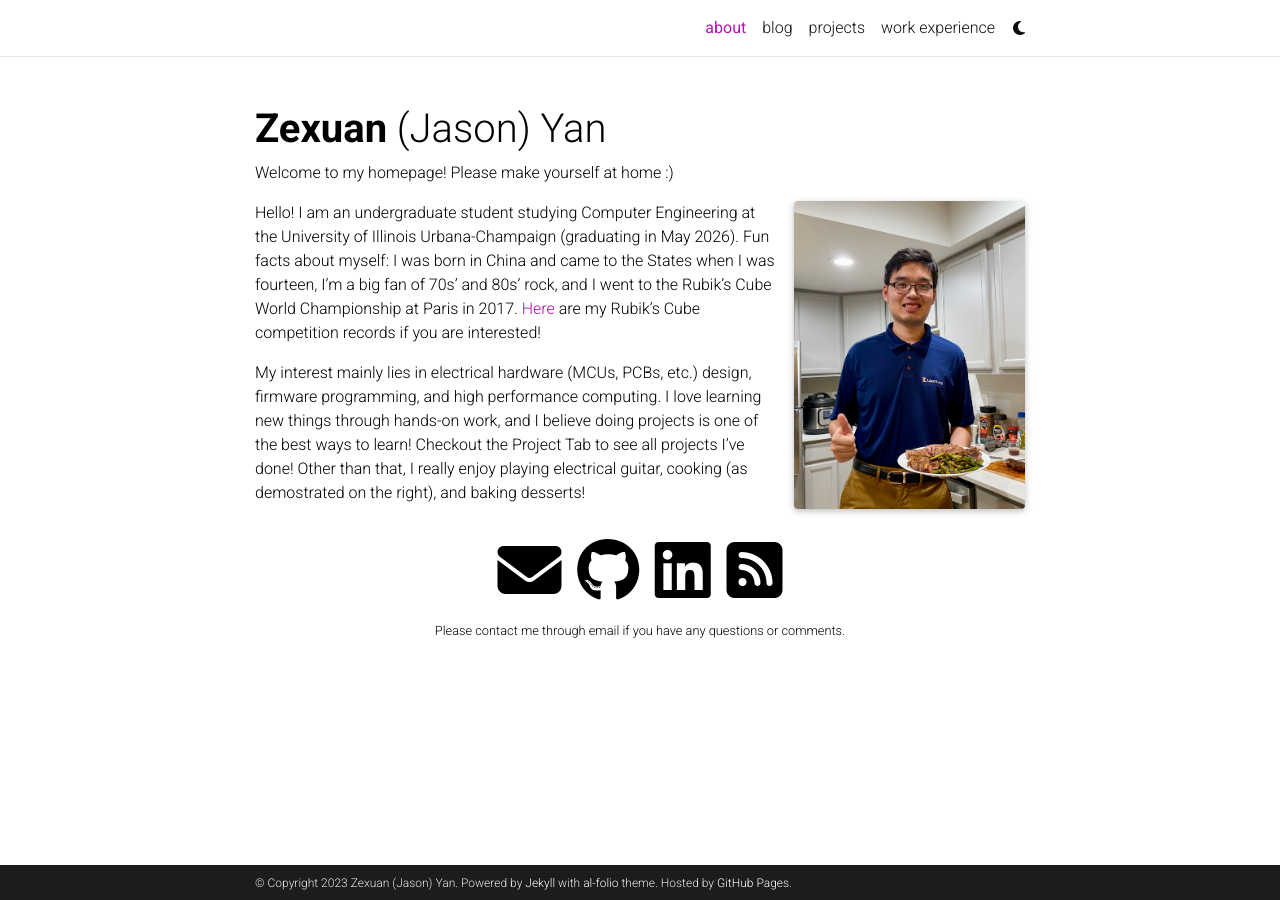
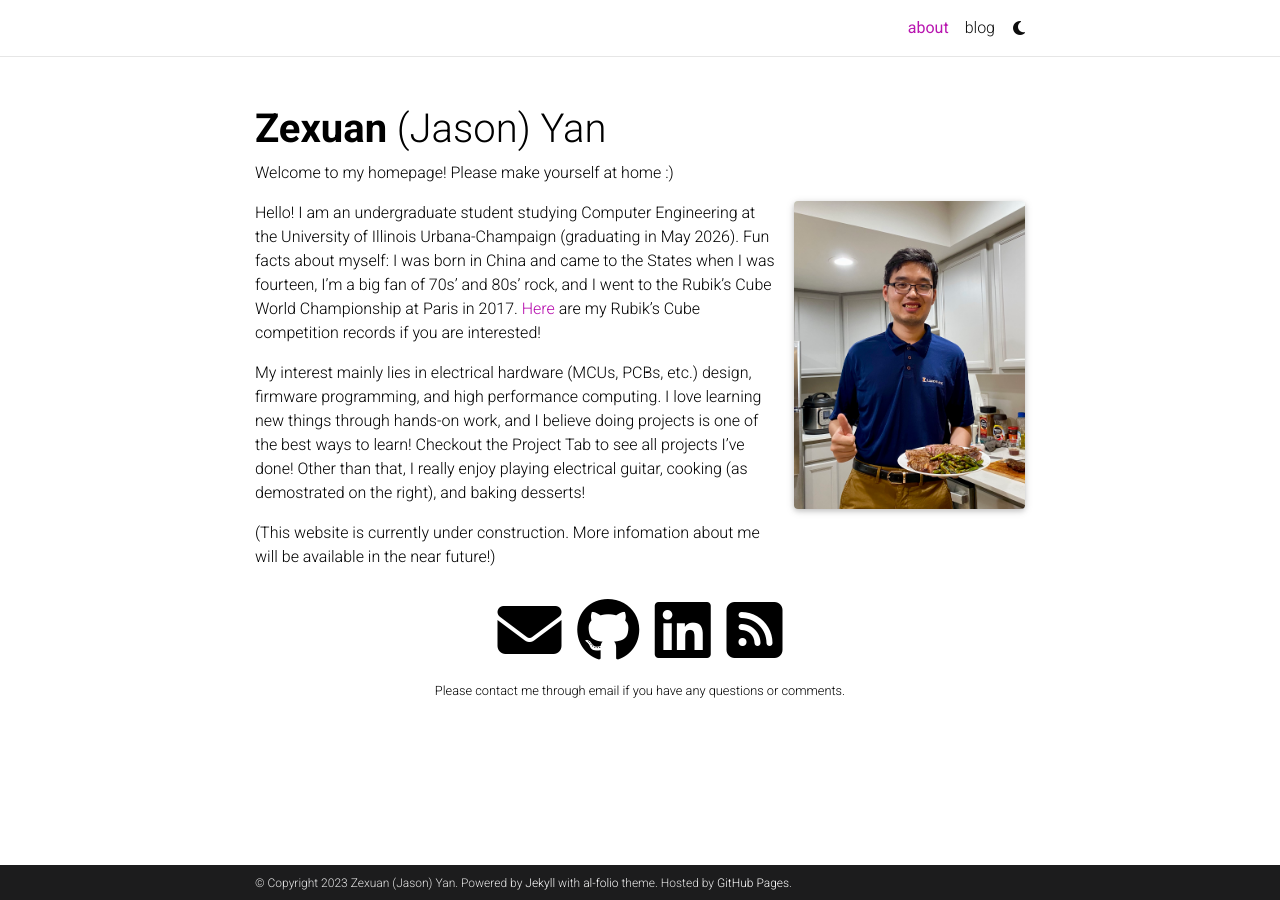
Before and after one commit to zexuanyan/zexuanyan.github.io, a Jekyll site: the page built from _pages/about.md, in a window 1280 px wide. Built offline with Jekyll 4.4.1, drawn with Linux system fonts in a browser that asks for light colours; full-size pictures stand in for the smaller copies a plugin makes; comment, search, counter and statistics services are not loaded; a style sheet for code colours, icons or effects is not loaded.

Commit message:
disabled most page for further updates

```diff
--- a/_config.yml
+++ b/_config.yml
@@ -129,10 +129,10 @@
 
 # Pagination
 pagination:
-  enabled: true
+  enabled: false
 
 related_blog_posts:
-  enabled: true
+  enabled: false
   max_related: 5
 
 # Giscus comments (RECOMMENDED)
--- a/_pages/about.md
+++ b/_pages/about.md
@@ -19,3 +19,5 @@
 Hello! I am an undergraduate student studying Computer Engineering at the University of Illinois Urbana-Champaign (graduating in May 2026). Fun facts about myself: I was born in China and came to the States when I was fourteen, I'm a big fan of 70s' and 80s' rock, and I went to the Rubik's Cube World Championship at Paris in 2017. [Here](https://www.worldcubeassociation.org/persons/2016YANZ04) are my Rubik's Cube competition records if you are interested!
 
 My interest mainly lies in electrical hardware (MCUs, PCBs, etc.) design, firmware programming, and high performance computing. I love learning new things through hands-on work, and I believe doing projects is one of the best ways to learn! Checkout the Project Tab to see all projects I've done! Other than that, I really enjoy playing electrical guitar, cooking (as demostrated on the right), and baking desserts!
+
+(This website is currently under construction. More infomation about me will be available in the near future!)
```
Also changed, not shown: _pages/cv.md (+1 -1 lines), _pages/projects.md (+1 -1 lines).
